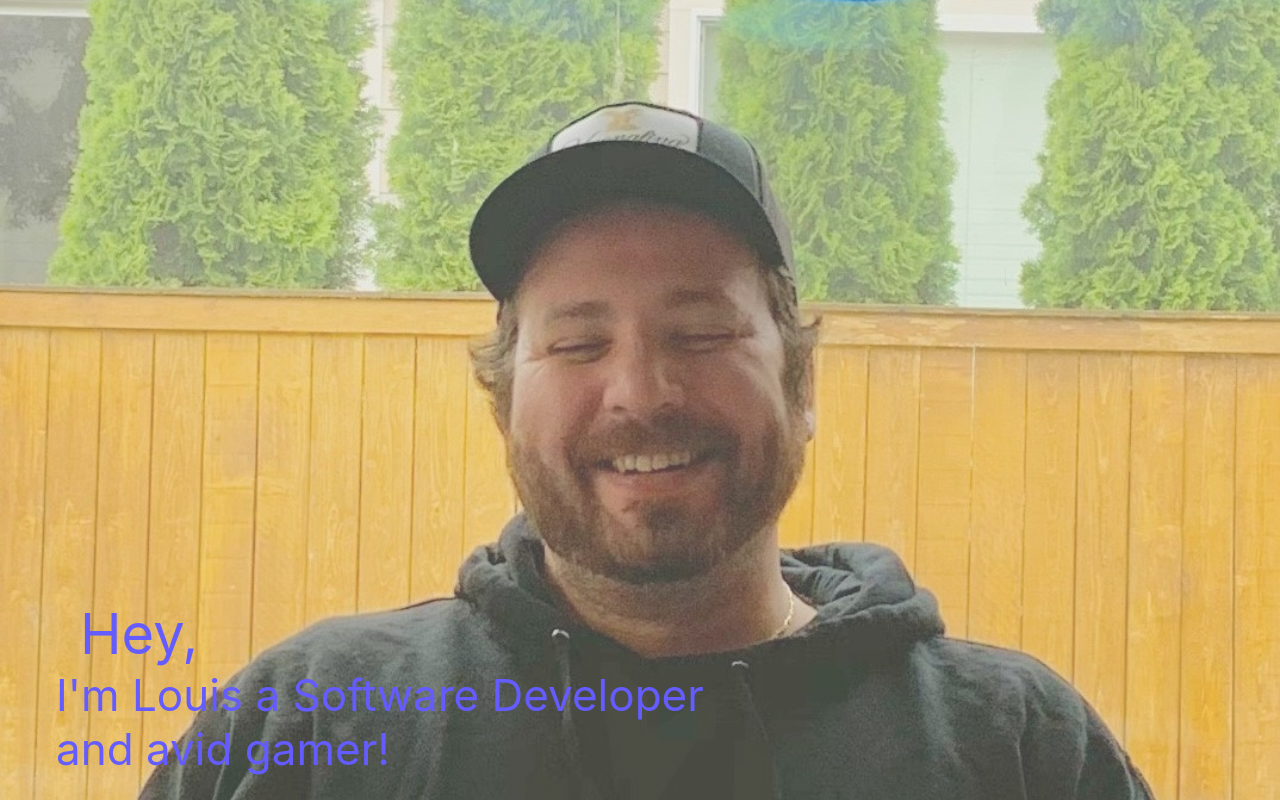
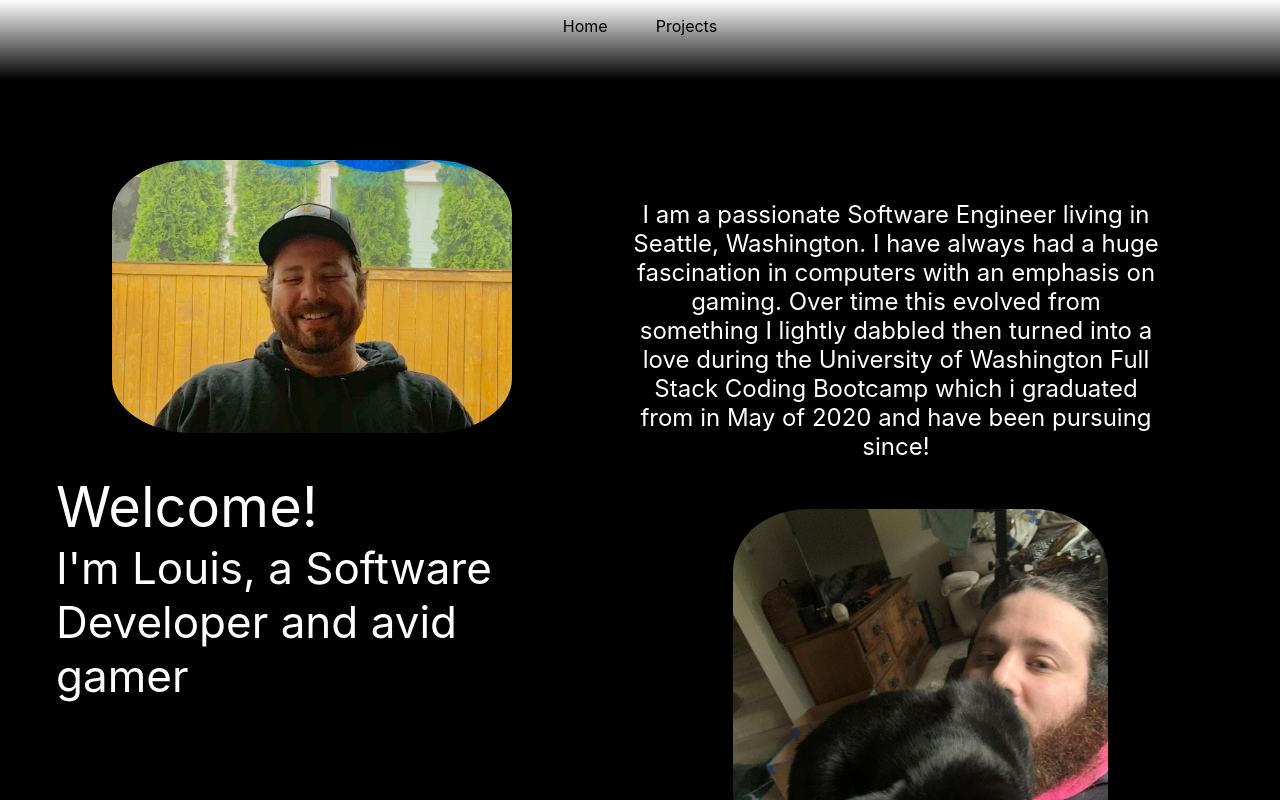
Before and after one commit to coleloui/portfolio-ts, a React (Create React App) app: page / in a window 1280 px wide. Shown: the top 800 px of the page. Built offline with nearby package versions, Linux system fonts and the light colour scheme.

Commit message:
refactored page

```diff
--- a/package.json
+++ b/package.json
@@ -10,11 +10,13 @@
     "@types/node": "^12.20.27",
     "@types/react": "^17.0.26",
     "@types/react-dom": "^17.0.9",
+    "@types/react-router-dom": "^5.3.0",
     "eslint": "^7.32.0",
     "eslint-plugin-prettier": "^4.0.0",
     "prettier": "^2.4.1",
     "react": "^17.0.2",
     "react-dom": "^17.0.2",
+    "react-router-dom": "^5.3.0",
     "react-scripts": "4.0.3",
     "styled-components": "^5.3.1",
     "typescript": "^4.4.3",
--- a/src/App.tsx
+++ b/src/App.tsx
@@ -1,25 +1,27 @@
 import GlobalStyles from './global-styles';
-import { ProjectInfo } from './components/projects/ProjectInfo';
 import { TheTitle } from './components/Title';
-import { Projects } from './components/Projects';
 // import { Footer } from './components/Footer';
+import { BrowserRouter as Router, Route, Switch } from 'react-router-dom';
+import { Header } from './components/Header';
+import { ProjPage } from './components/ProjPage';
 
 export const App: React.FC = () => {
 	return (
-		<div className="App">
+		<div>
 			<GlobalStyles />
-			<TheTitle />
-			{ProjectInfo.map(project => (
-				<Projects
-					key={project.projName}
-					name={project.projName}
-					photo={project.photo}
-					bio={project.biograph}
-					deployedLink={project.deployedLink}
-					github={project.github}
-				/>
-			))}
-			{/* <Footer /> */}
+			<Router>
+				<Header />
+				<Switch>
+					<Route exact path="/">
+						{' '}
+						<TheTitle />
+					</Route>
+					<Route exact path="/projects">
+						<ProjPage />
+					</Route>
+				</Switch>
+				{/* <Footer /> */}
+			</Router>
 		</div>
 	);
 };
--- /dev/null
+++ b/src/components/Header.tsx
@@ -0,0 +1,33 @@
+import styled from 'styled-components';
+import { Link } from 'react-router-dom';
+
+const Nav = styled.div`
+	display: flex;
+	justify-content: center;
+	align-content: center;
+	top: 0;
+	position: fixed;
+	width: 100%;
+	height: 5rem;
+	background: linear-gradient(#fff, #000);
+`;
+
+const NavLink = styled(Link)`
+	display: flex;
+	color: #000000;
+	text-decoration: none;
+	margin: 1rem 1.5rem;
+	&:hover {
+		transform: scale(1.5);
+	}
+`;
+
+export const Header: React.FC = () => {
+	return (
+		<Nav>
+			<NavLink to="/">Home</NavLink>
+			<NavLink to="/projects">Projects</NavLink>
+			{/* <NavLink to="/contact">Stack/Contact</NavLink> */}
+		</Nav>
+	);
+};
--- /dev/null
+++ b/src/components/ProjPage.tsx
@@ -0,0 +1,24 @@
+import { ProjectInfo } from './projects/ProjectInfo';
+import { Projects } from './Projects';
+import styled from 'styled-components';
+
+const Wrapper = styled.div`
+	margin-top: 5rem;
+`;
+
+export const ProjPage: React.FC = () => {
+	return (
+		<Wrapper>
+			{ProjectInfo.map(project => (
+				<Projects
+					key={project.projName}
+					name={project.projName}
+					photo={project.photo}
+					bio={project.biograph}
+					deployedLink={project.deployedLink}
+					github={project.github}
+				/>
+			))}
+		</Wrapper>
+	);
+};
--- a/src/components/Projects.tsx
+++ b/src/components/Projects.tsx
@@ -12,7 +12,6 @@ const Wrapper = styled.div`
 	background: black;
 	padding: 1rem;
 	color: var(--white);
-
 	p {
 		display: none;
 	}
--- a/src/components/Title.tsx
+++ b/src/components/Title.tsx
@@ -1,48 +1,85 @@
 import styled from 'styled-components';
-// import Louis from './pics/Louis.jpg';
+import Louis from './pics/Louis.jpg';
 import Me from './pics/me.jpg';
 
 const Wrapper = styled.div`
-	top: 0;
-	background-image: linear-gradient(
-			rgba(255, 255, 255, 0.25),
-			rgba(255, 255, 255, 0.25)
-		),
-		url(${Me});
+	background: #000;
 	width: 100%;
-	min-height: 100vh;
-	background-attachment: fixed;
-	background-position: center;
-	background-repeat: no-repeat;
-	background-size: cover;
-	background-blend-mode: lighten;
-	div {
-		padding-top: 35rem;
-	}
-	h1 {
-		color: var(--primary);
-		font-weight: 400;
-		font-size: 350%;
-		text-transform: capitalize;
-		padding: 2.5rem 5rem 0;
-	}
-	h3 {
-		color: var(--primary);
-		font-weight: 400;
-		font-size: 275%;
-		padding-left: 3.5rem;
-	}
+	height: 100vh;
+	display: flex;
+	flex-flow: row wrap;
+`;
+
+const Container = styled.div`
+	background: #000;
+	padding-top: 10rem;
+	display: flex;
+	flex-direction: column;
+	flex: 0 0 45%;
+`;
+
+const Title = styled.h1`
+	color: var(--white);
+	font-weight: 400;
+	font-size: 350%;
+	padding: 2.5rem 3.5rem 0;
+`;
+
+const Portrait = styled.img`
+	margin: 0 0 0 3rem;
+	width: 400px;
+	height: auto;
+	border-radius: 20%;
+	align-self: center;
+`;
+
+const SmallerTitle = styled.h3`
+	color: var(--white);
+	font-weight: 400;
+	font-size: 275%;
+	padding-left: 3.5rem;
+`;
+
+const BioContainer = styled(Container)`
+	padding-top: 10rem;
+	flex: 0 0 50%;
+`;
+
+const Biog = styled(Title)`
+	font-size: 150%;
+	text-align: center;
+	padding-right: -5rem;
+`;
+
+const LargerPortrait = styled(Portrait)`
+	padding-top: 3rem;
+	height: 500px;
+	width: auto;
+	border-radius: 20%;
 `;
 
 export const TheTitle: React.FC = () => {
 	return (
 		<Wrapper>
-			<div>
-				<h1>Hey,</h1>
-				<h3>
-					I'm Louis a Software Developer <br></br> and avid gamer!
-				</h3>
-			</div>
+			<Container>
+				<Portrait src={Me} alt="Louis Coleman" />
+				<Title>Welcome!</Title>
+				<SmallerTitle>
+					I'm Louis, a Software Developer and avid gamer
+				</SmallerTitle>
+			</Container>
+			<BioContainer>
+				<Biog>
+					I am a passionate Software Engineer living in Seattle,
+					Washington. I have always had a huge fascination in
+					computers with an emphasis on gaming. Over time this evolved
+					from something I lightly dabbled then turned into a love
+					during the University of Washington Full Stack Coding
+					Bootcamp which i graduated from in May of 2020 and have been
+					pursuing since!
+				</Biog>
+				<LargerPortrait src={Louis} alt="Louis Bandit and Niko" />
+			</BioContainer>
 		</Wrapper>
 	);
 };
--- a/src/global-styles.ts
+++ b/src/global-styles.ts
@@ -11,13 +11,13 @@ const GlobalStyles = createGlobalStyle`
 };
 
 ::-webkit-scrollbar-track{
-  background: rgba(0,0,0,0.1);
+  background: linear-gradient(#fff, #000);
 };
 
 ::-webkit-scrollbar-thumb{
   /* border: 2.5px solid transparent; */
   border-radius: 100px;
-  background-color: #645cff;
+  background-color: #404040;
   background-clip: content-box;
   /* background-image: linear-gradient(180deg,#645cff 0%, #645cff 99%);
   box-shadow: inset 2px 2px 5px 0 rgba(#fff, 0.5); */
```
Also changed, not shown: 1 other file (tests, documents, lock files or other folders).
